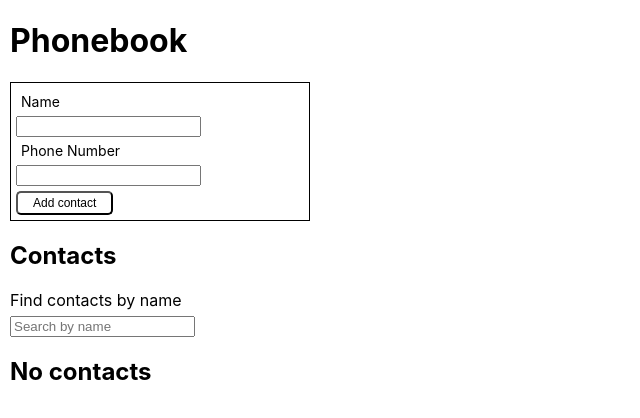
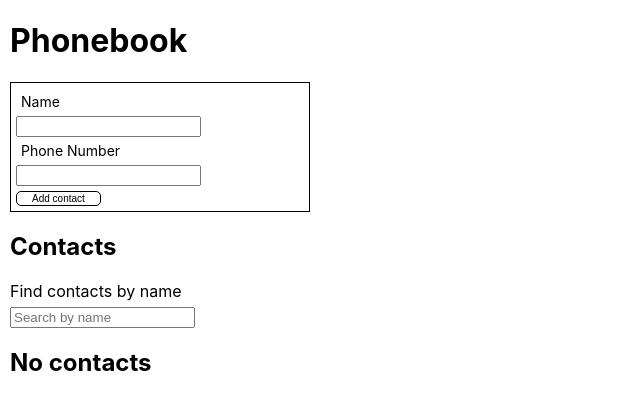
Before and after one commit to Katniss-Nataliia/goit-react-hw-02-phonebook, a React (Create React App) app: page / in a window 1280 px wide. Shown: the top 418 px of the page, without its empty margins (0-640 px from the left). Built offline with nearby package versions, Linux system fonts and the light colour scheme.

Commit message:
finalized

```diff
--- a/src/components/phonebook.js
+++ b/src/components/phonebook.js
@@ -7,7 +7,8 @@ import{
     AddContactBttn,
     ContactDetails,
     ContactsContainer,
-    FindContact
+    FindContact,
+    RemoveBttn
 } from './phonebook.styled'
 
 export class PhoneBook extends Component {
@@ -51,8 +52,8 @@ export class PhoneBook extends Component {
                 }
                 // Add the new contact to the contacts array and reset the name field
 
-                this.setState(prevState => ({
-                    contacts: [...prevState.contacts, newContact],
+                this.setState(() => ({
+                    contacts: [...contacts, newContact],
                     name: '',
                     number: ''
                 }));
@@ -137,8 +138,9 @@ export class PhoneBook extends Component {
                     // Display the list of contacts using the 'ul' and 'li' elements
                     <ul>
                         {filteredContacts.map(({name, number, id})=>(
-                            <li key={id}> {name} : {number}
-                            <button type='button' onClick={() => this.handleRemove(id)} >Delete Contact</button>
+                            <li key={id}> {name}: {number}
+
+                            <RemoveBttn type='button' onClick={() => this.handleRemove(id)}>Delete Contact</RemoveBttn>
                             </li>
                         ))
                         }
--- a/src/components/phonebook.styled.js
+++ b/src/components/phonebook.styled.js
@@ -10,12 +10,13 @@ export const ContactsTable = styled.div`
     padding: 5px;
 `
 export const AddContactBttn = styled.button`
-    padding: 3px 15px;
+    padding: 1px 15px;
     margin-top: 5px;
     cursor:pointer;
     background-color: white;
     border-radius: 5px;
-    font-size:12px;
+    font-size:10px;
+    border: 1px solid black;
 `
 export const ContactDetails = styled.p`
     margin:5px;
@@ -25,5 +26,14 @@ export const ContactsContainer = styled.div`
     margin: 10px;
 `
 export const FindContact = styled.p`
-margin-bottom: 5px;
+    margin-bottom: 5px;
 `
+export const RemoveBttn = styled.button`
+    margin-left:5px;
+    cursor:pointer;
+    background-color: white;
+    border-radius: 5px;
+    font-size:10px;
+    padding: 1px 15px;
+    border: 1px solid black;
+`
```
